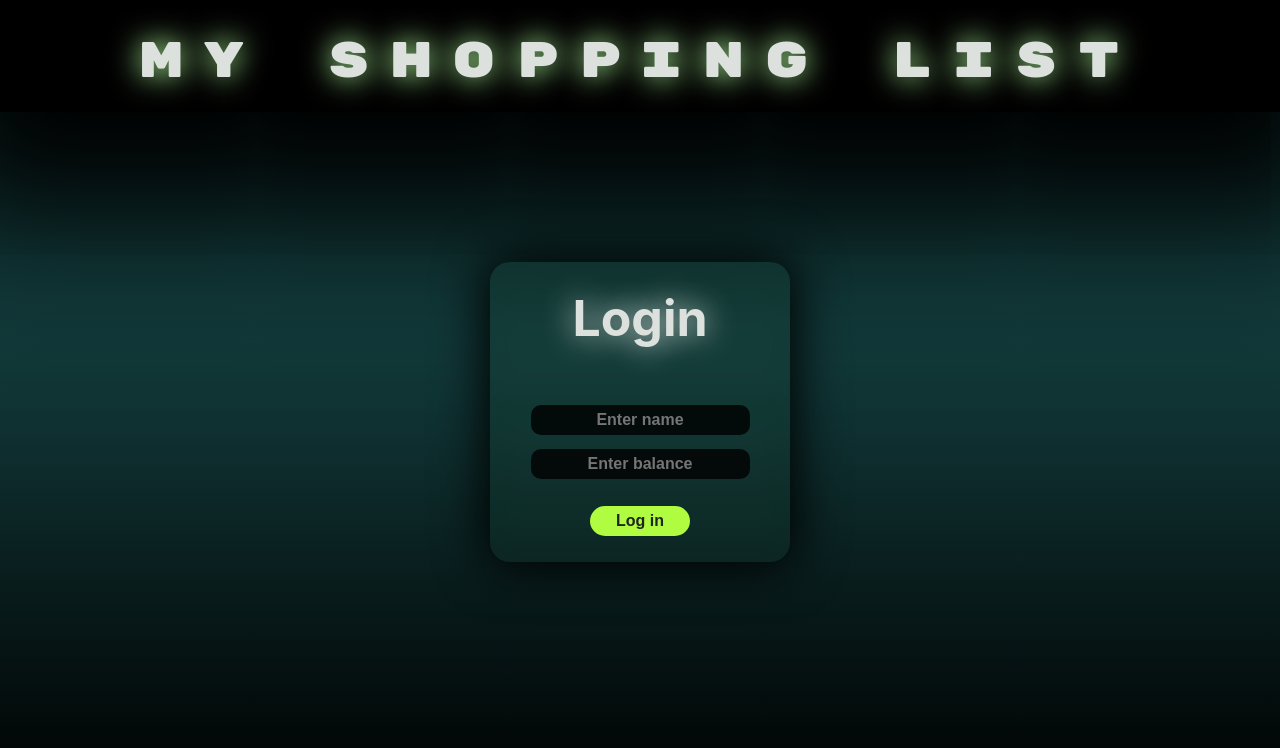
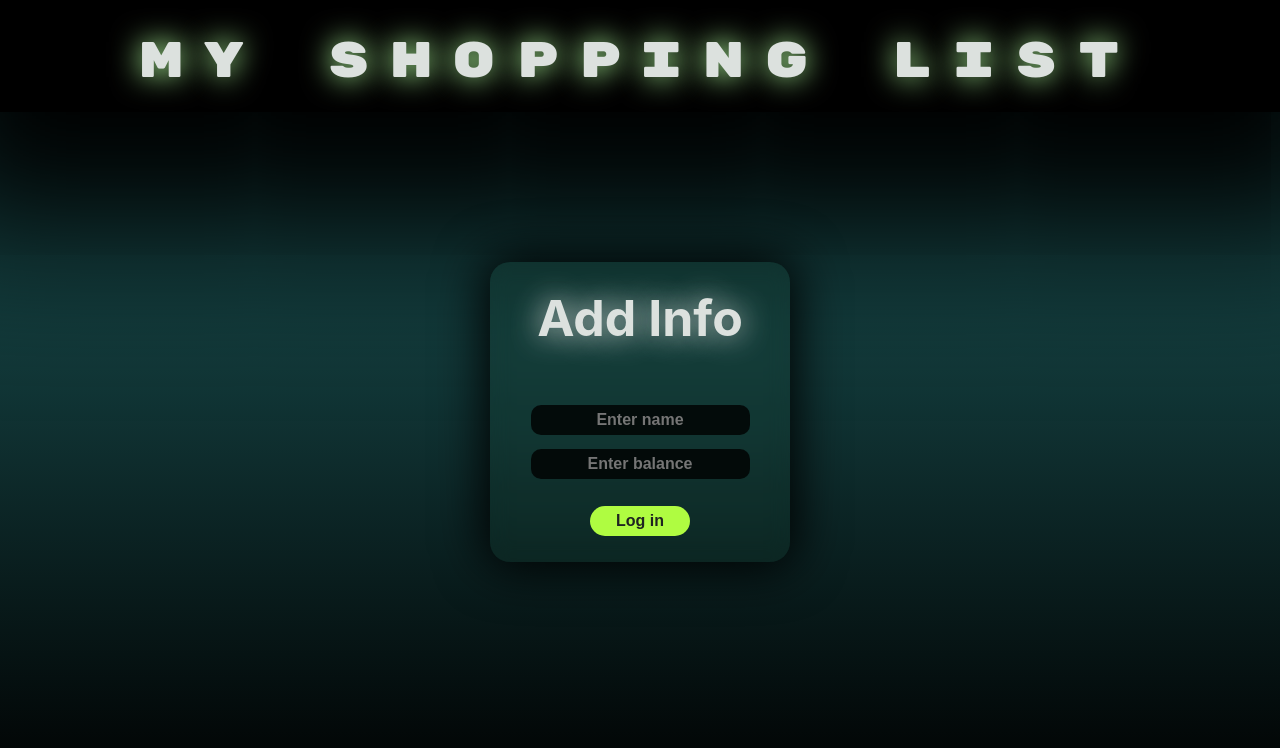
Before and after one commit to hamzi-haidar/my-shopping-list, a React (Create React App) app: page / in a window 1280 px wide. Shown: the top 748 px of the page. Built offline with nearby package versions, Linux system fonts and the light colour scheme.

Commit message:
changed text from login to add info (#3)

```diff
--- a/src/components/LogInWindow.js
+++ b/src/components/LogInWindow.js
@@ -7,7 +7,7 @@ export default function LogInWindow({
 }) {
   return (
     <div className="login-container">
-      <h2>Login</h2>
+      <h2>Add Info</h2>
 
       <form onSubmit={onLogIn}>
         <input
--- a/src/index.css
+++ b/src/index.css
@@ -107,6 +107,8 @@ h2 span {
 }
 
 .login-container h2 {
+  text-align: center;
+  width: 100%;
   color: #dce1de;
   text-shadow: 0px 0px 30px #dce1de;
   font-size: 5rem;
```
